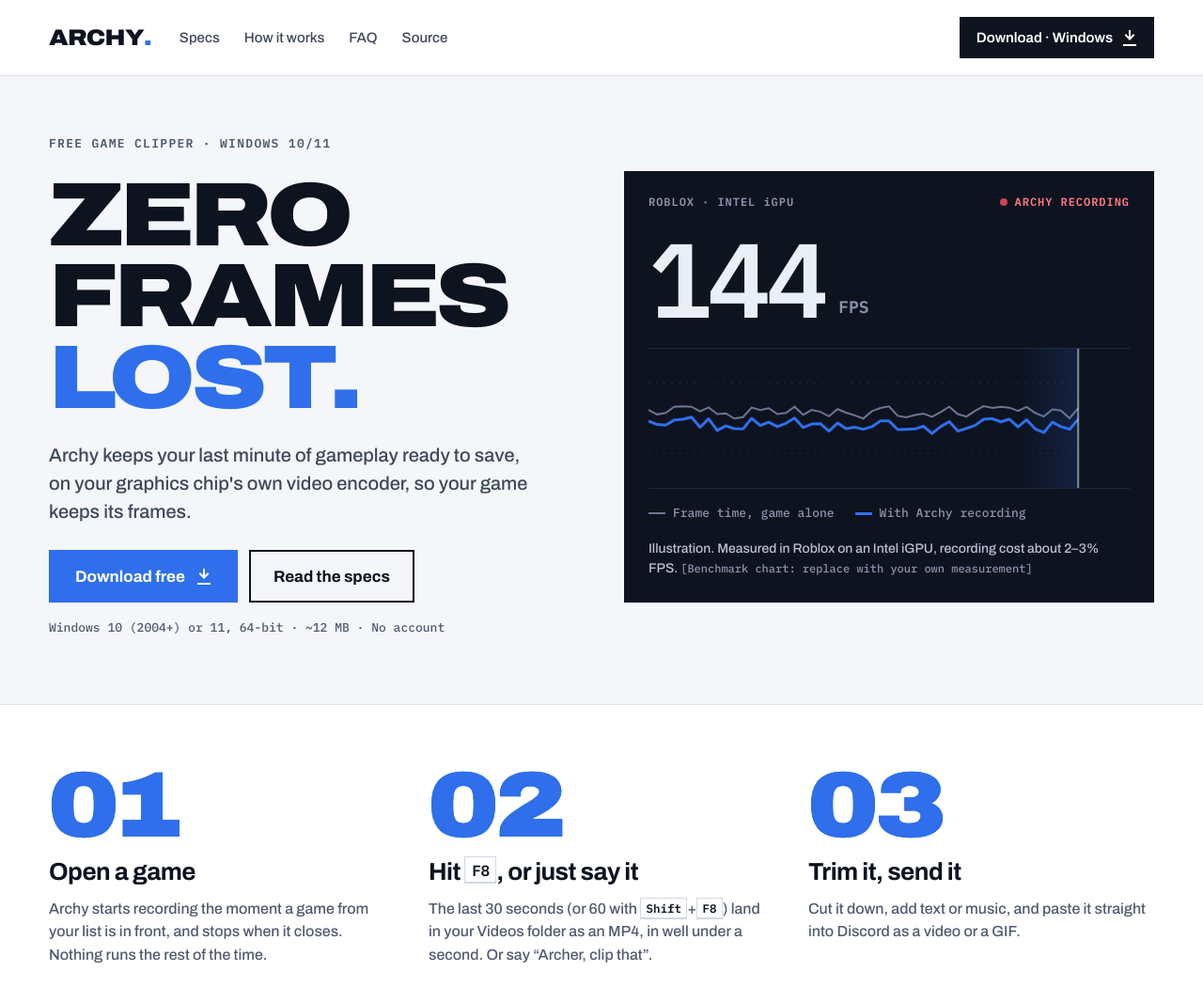
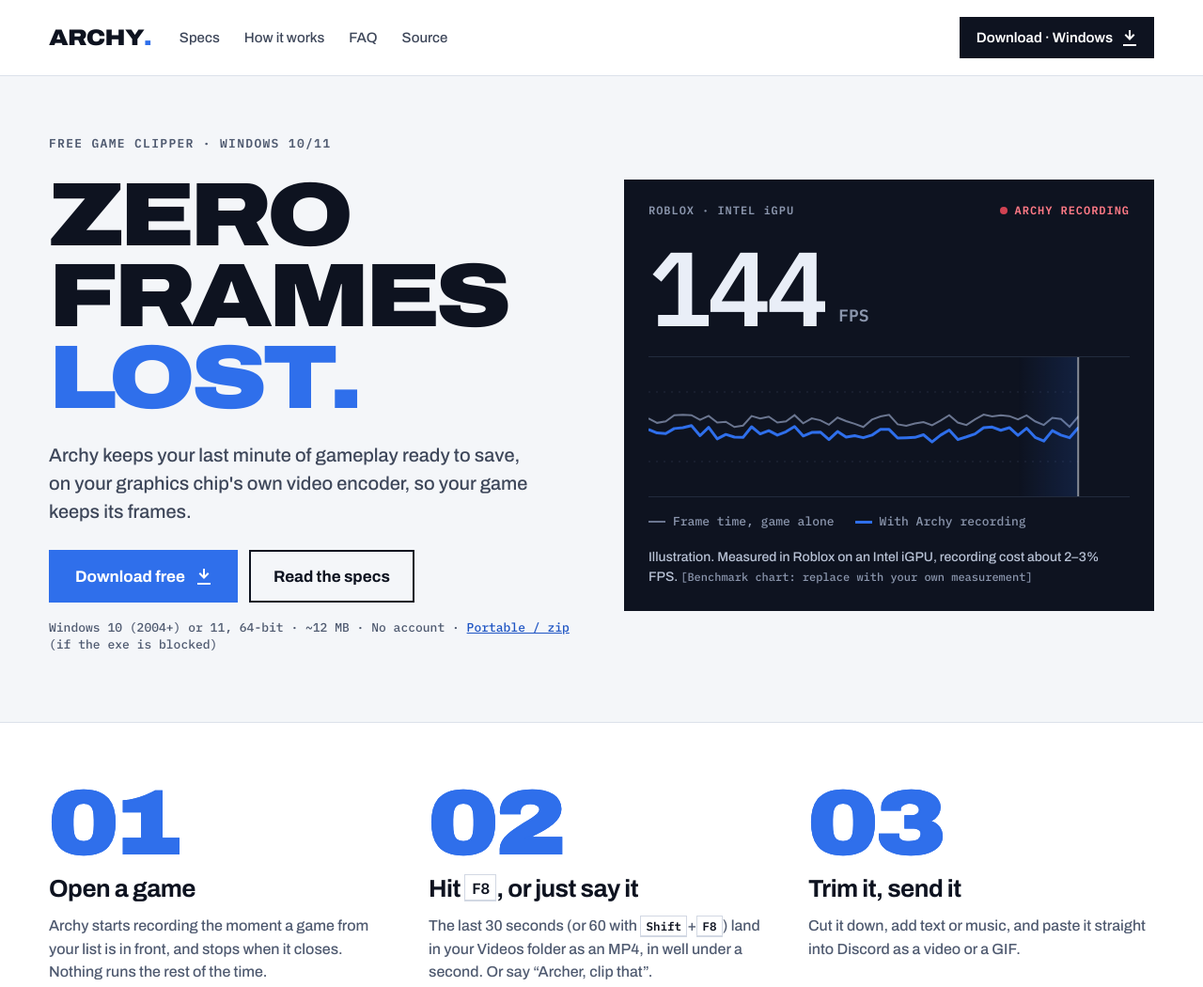
Before and after one commit to hasthij/archy-site, a plain HTML site: page index.html in a window 1280 px wide. Shown: the top 1050 px of the page at 94% size. Drawn offline with Linux system fonts and the light colour scheme; grey boxes are pictures that could not be loaded.

Commit message:
Add zip/portable download option and blocked-exe note

```diff
--- a/index.html
+++ b/index.html
@@ -69,7 +69,7 @@
         </a>
         <a class="btn btn--outline btn--lg" href="#specs"><span class="btn__label">Read the specs</span></a>
       </div>
-      <p class="hero__meta hero__in hero__in--4">Windows 10 (2004+) or 11, 64-bit · ~12 MB · No account</p>
+      <p class="hero__meta hero__in hero__in--4">Windows 10 (2004+) or 11, 64-bit · ~12 MB · No account · <a href="https://github.com/hasthij/Archy/releases/latest/download/Archy.zip">Portable / zip</a> (if the exe is blocked)</p>
     </div>
 
     <figure class="hud" aria-labelledby="hud-caption">
@@ -222,6 +222,7 @@
   <h2 class="dl__title" id="dl-title">Thanks for downloading.</h2>
   <p>Archy-Setup.exe should be in your Downloads folder. Run it to install.</p>
   <p class="dl__warn"><strong>Windows may say "Windows protected your PC".</strong> That's SmartScreen: the installer isn't code-signed, because a code-signing certificate costs hundreds of dollars every year, which is a lot for a free hobby project. Click <strong>More info</strong>, then <strong>Run anyway</strong>.</p>
+  <p class="dl__warn"><strong>Exe blocked or deleted by Windows or your antivirus?</strong> Try the <a href="https://github.com/hasthij/Archy/releases/latest/download/Archy.zip" data-no-thanks>zip</a> instead: unzip it, then run <code>Archy-Setup.exe</code> to install, or open the <code>Portable</code> folder and run <code>archy.exe</code> with no install at all.</p>
   <p class="dl__small">Didn't start? <a href="https://github.com/hasthij/Archy/releases/latest/download/Archy-Setup.exe" data-no-thanks>Download again</a> · <a href="https://github.com/hasthij/Archy/releases/latest">Release notes</a></p>
   <button class="btn btn--ink btn--sm dl__close" type="button"><span class="btn__label">Got it</span></button>
 </dialog>
```
